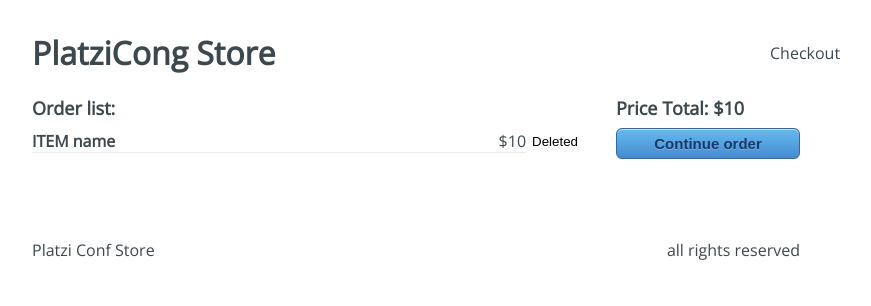
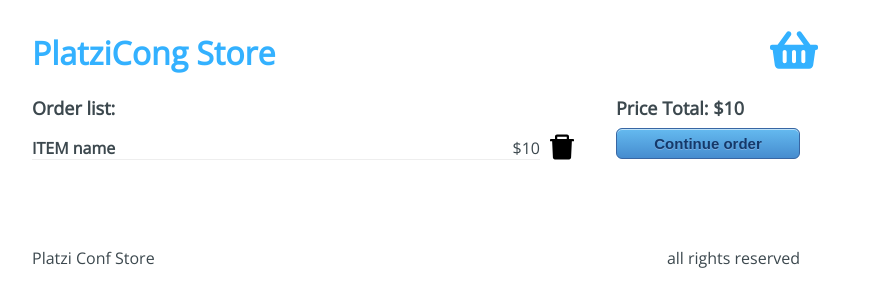
Before and after one commit to JulianMolina972/platzi-conf-store, a React app: page /checkout in a window 1280 px wide. Shown: the top 306 px of the page, without its empty margins (224-1095 px from the left). Built offline with nearby package versions, Linux system fonts and the light colour scheme.

Commit message:
added checkout and delete icons

```diff
--- a/src/components/Header.jsx
+++ b/src/components/Header.jsx
@@ -1,11 +1,19 @@
 import React from 'react';
+import { Link } from 'react-router-dom';
+import { FaShoppingBasket } from 'react-icons/fa';
 import '../styles/components/Header.css';
 
 export const Header = () => {
   return (
     <header className="Header">
-      <h1 className="Header-title">PlatziCong Store</h1>
-      <div className="Header-checkout">Checkout</div>
+      <h1 className="Header-title">
+        <Link to="/">PlatziCong Store</Link>
+      </h1>
+      <div className="Header-checkout">
+        <Link to="/checkout">
+          <FaShoppingBasket title="checkout" size="3rem" />
+        </Link>
+      </div>
     </header>
   );
 };
--- a/src/containers/Checkout.jsx
+++ b/src/containers/Checkout.jsx
@@ -1,4 +1,6 @@
 import React from 'react';
+import { Link } from 'react-router-dom';
+import { AiFillDelete } from 'react-icons/ai';
 import '../styles/components/Checkout.css';
 
 export const Checkout = () => {
@@ -11,12 +13,16 @@ export const Checkout = () => {
             <h4>ITEM name</h4>
             <span>$10</span>
           </div>
-          <button type='button'>Deleted</button>
+          <button type="button">
+            <AiFillDelete title="delete" size="2rem" />
+          </button>
         </div>
       </div>
       <div className="Checkout-sidebar">
         <h3>Price Total: $10</h3>
-        <button type='button'>Continue order</button>
+        <Link to="/checkout/information">
+          <button type="button">Continue order</button>
+        </Link>
       </div>
     </div>
   );
--- a/src/containers/Information.jsx
+++ b/src/containers/Information.jsx
@@ -1,4 +1,5 @@
 import React from 'react';
+import { Link } from 'react-router-dom';
 import '../styles/components/Information.css';
 
 export const Information = () => {
@@ -10,24 +11,22 @@ export const Information = () => {
         </div>
         <div className="Information-form">
           <form action="">
-            <input type="text" placeholder='Complete name' name='name' />
-            <input type="text" placeholder='Email' name='email' />
-            <input type="text" placeholder='Address' name='address' />
-            <input type="text" placeholder='Apto' name='apto' />
-            <input type="text" placeholder='City' name='city' />
-            <input type="text" placeholder='Country' name='country' />
-            <input type="text" placeholder='State' name='state' />
-            <input type="text" placeholder='Postal code' name='postal' />
-            <input type="text" placeholder='Phone number' name='phoneNumber' />
+            <input type="text" placeholder="Complete name" name="name" />
+            <input type="text" placeholder="Email" name="email" />
+            <input type="text" placeholder="Address" name="address" />
+            <input type="text" placeholder="Apto" name="apto" />
+            <input type="text" placeholder="City" name="city" />
+            <input type="text" placeholder="Country" name="country" />
+            <input type="text" placeholder="State" name="state" />
+            <input type="text" placeholder="Postal code" name="postal" />
+            <input type="text" placeholder="Phone number" name="phoneNumber" />
           </form>
         </div>
         <div className="Information-buttons">
-          <div className="Information-back">
-            Go back
-          </div>
-          <div className="Information-next">
-            Buy
-          </div>
+          <div className="Information-back">Go back</div>
+          <Link to="/checkout/payment">
+            <div className="Information-next">Buy</div>
+          </Link>
         </div>
       </section>
       <div className="Information-sidebar">
--- a/src/containers/Payment.jsx
+++ b/src/containers/Payment.jsx
@@ -6,12 +6,9 @@ export const Payment = () => {
     <section className="Payment">
       <div className="Payment-content">
         <h3>Order Resume</h3>
-        <div className="Payment-button">
-          buy button with Paypal
-        </div>
+        <div className="Payment-button">buy button with Paypal</div>
       </div>
       <aside></aside>
-
     </section>
   );
 };
--- a/src/containers/Success.jsx
+++ b/src/containers/Success.jsx
@@ -7,11 +7,8 @@ export const Success = () => {
       <div className="Success-content">
         <h2>Julian, Thank you for your purchase</h2>
         <span>Your order arrive in three days to your address</span>
-        <div className='Success-map'>
-          Google Maps
-        </div>
+        <div className="Success-map">Google Maps</div>
       </div>
     </section>
-
   );
 };
```
Also changed, not shown: package.json (+4 -3 lines), 1 other file (tests, documents, lock files or other folders).
